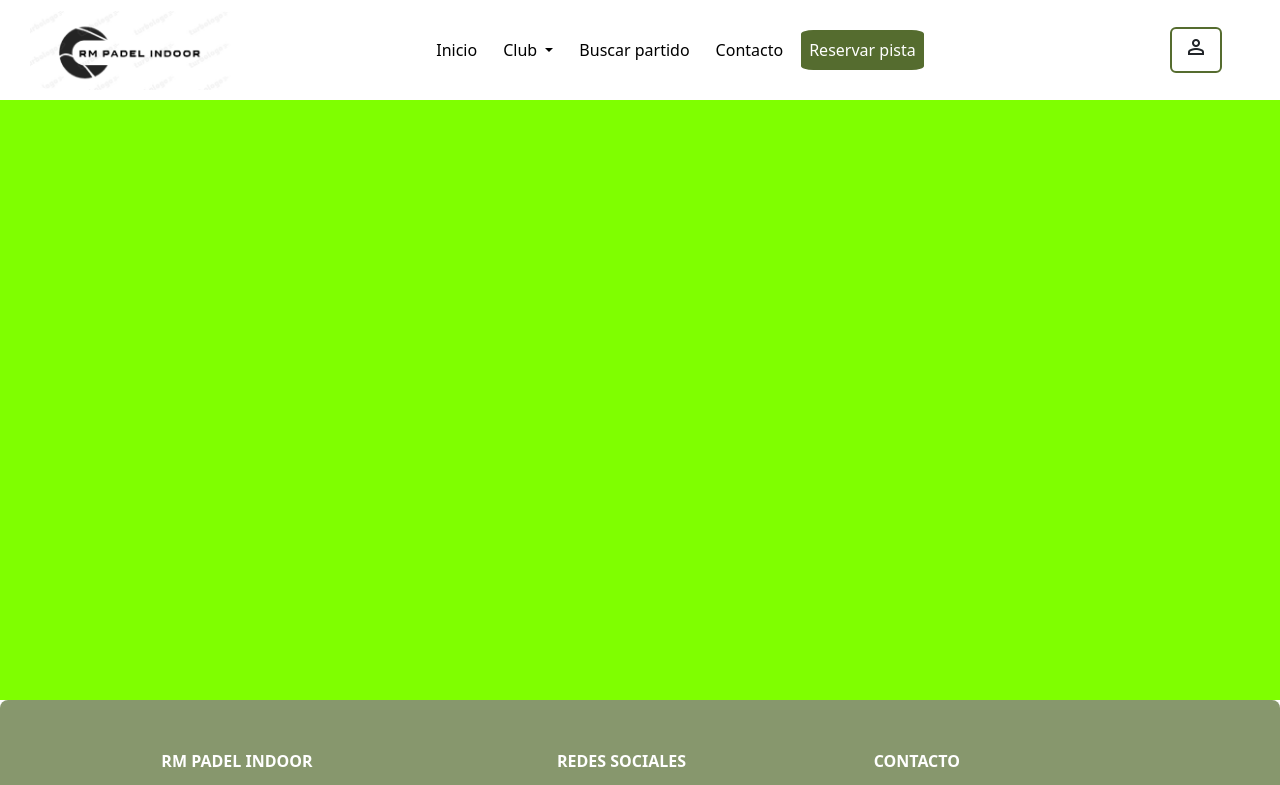
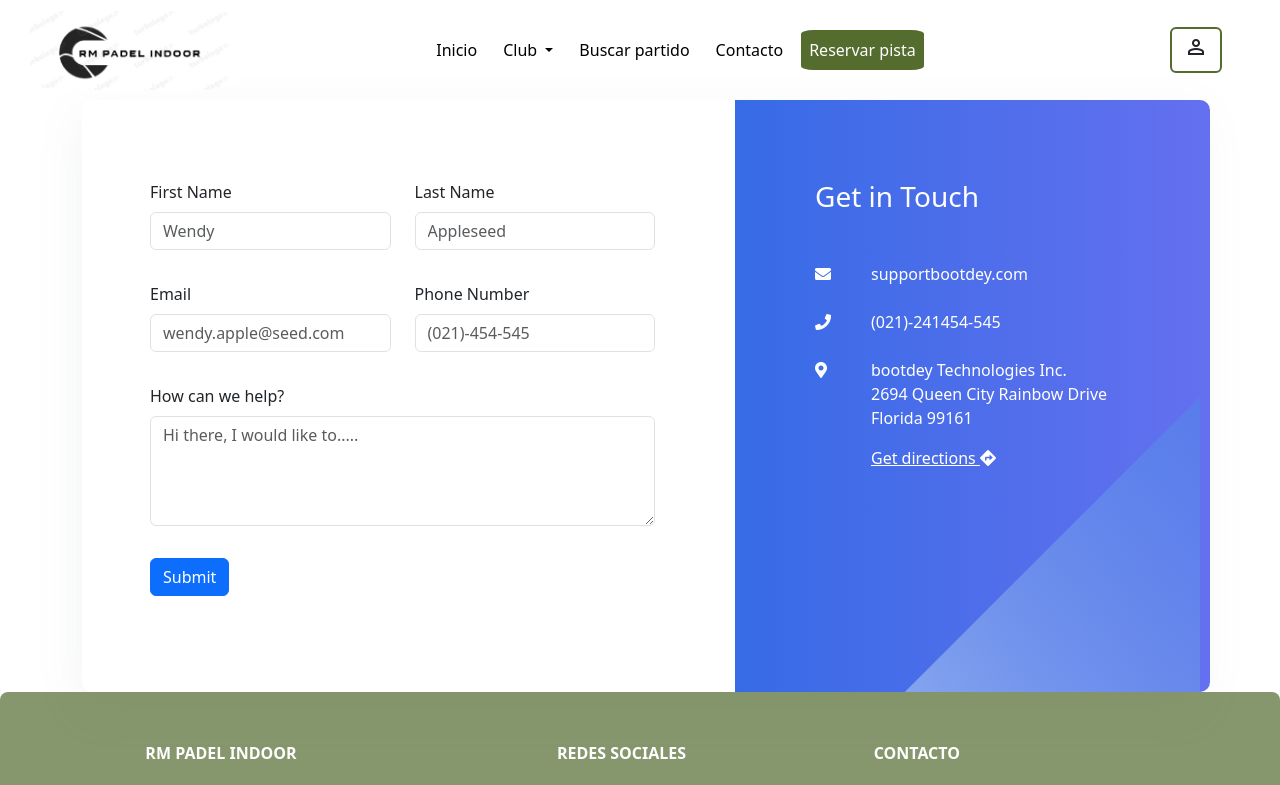
Before and after one commit to rubenmh4/ProyectoDawFront, an Angular app in the folder proyecto/: page /inicioSesion in a window 1280 px wide. Shown: the top 785 px of the page. Built offline with nearby package versions, Linux system fonts and the light colour scheme.

Commit message:
actualización de form-pages

```diff
--- a/proyecto/src/app/components/footer/footer.component.html
+++ b/proyecto/src/app/components/footer/footer.component.html
@@ -1,4 +1,5 @@
-<!-- Footer -->
+
+<link href="https://cdnjs.cloudflare.com/ajax/libs/font-awesome/5.11.2/css/all.min.css" rel="stylesheet"><!-- Footer -->
 <footer class="text-center text-lg-start">
     <!-- Section: Social media -->
 
@@ -13,7 +14,7 @@
           <div class="col-md-3 col-lg-4 col-xl-3 mx-auto mb-4">
             <!-- Content -->
             <h6 class="text-uppercase fw-bold mb-4">
-              <i class="fas fa-gem me-3"></i>RM Padel Indoor
+              RM Padel Indoor
             </h6>
             <p>
               En nuestro centro, ofrecemos la mejor experiencia para los amantes de este apasionante deporte.
--- a/proyecto/src/app/pages/form-pages/form-pages.component.css
+++ b/proyecto/src/app/pages/form-pages/form-pages.component.css
@@ -0,0 +1,47 @@
+body{
+    margin-top:20px;
+    background:#eee;
+}
+.gradient-brand-color {
+    background-image: -webkit-linear-gradient(0deg, #376be6 0%, #6470ef 100%);
+    background-image: -ms-linear-gradient(0deg, #376be6 0%, #6470ef 100%);
+    color: #fff;
+}
+.contact-info__wrapper {
+    overflow: hidden;
+    border-radius: .625rem .625rem 0 0
+}
+
+@media (min-width: 1024px) {
+    .contact-info__wrapper {
+        border-radius: 0 .625rem .625rem 0;
+        padding: 5rem !important
+    }
+}
+.contact-info__list span.position-absolute {
+    left: 0
+}
+.z-index-101 {
+    z-index: 101;
+}
+.list-style--none {
+    list-style: none;
+}
+.contact__wrapper {
+    background-color: #fff;
+    border-radius: 0 0 .625rem .625rem
+}
+
+@media (min-width: 1024px) {
+    .contact__wrapper {
+        border-radius: .625rem 0 .625rem .625rem
+    }
+}
+@media (min-width: 1024px) {
+    .contact-form__wrapper {
+        padding: 5rem !important
+    }
+}
+.shadow-lg, .shadow-lg--on-hover:hover {
+    box-shadow: 0 1rem 3rem rgba(132,138,163,0.1) !important;
+}
--- a/proyecto/src/app/pages/form-pages/form-pages.component.html
+++ b/proyecto/src/app/pages/form-pages/form-pages.component.html
@@ -1,4 +1,92 @@
 <app-header></app-header>
-<div style="height: 600px; background-color: chartreuse;">
+<link href="https://cdnjs.cloudflare.com/ajax/libs/font-awesome/5.11.2/css/all.min.css" rel="stylesheet">
+<div class="container">
+    <div class="contact__wrapper shadow-lg mt-n9">
+        <div class="row no-gutters">
+            <div class="col-lg-5 contact-info__wrapper gradient-brand-color p-5 order-lg-2">
+                <h3 class="color--white mb-5">Get in Touch</h3>
+
+                <ul class="contact-info__list list-style--none position-relative z-index-101">
+                    <li class="mb-4 pl-4">
+                        <span class="position-absolute"><i class="fas fa-envelope"></i></span> supportbootdey.com
+                    </li>
+                    <li class="mb-4 pl-4">
+                        <span class="position-absolute"><i class="fas fa-phone"></i></span> (021)-241454-545
+                    </li>
+                    <li class="mb-4 pl-4">
+                        <span class="position-absolute"><i class="fas fa-map-marker-alt"></i></span> bootdey Technologies Inc.
+                        <br> 2694 Queen City Rainbow Drive
+                        <br> Florida 99161
+
+                        <div class="mt-3">
+                            <a href="https://www.google.com/maps" target="_blank" class="text-link link--right-icon text-white">Get directions <i class="link__icon fa fa-directions"></i></a>
+                        </div>
+                    </li>
+                </ul>
+
+                <figure class="figure position-absolute m-0 opacity-06 z-index-100" style="bottom:0; right: 10px">
+                    <svg xmlns="http://www.w3.org/2000/svg" xmlns:xlink="http://www.w3.org/1999/xlink" width="444px" height="626px">
+                        <defs>
+                            <linearGradient id="PSgrad_1" x1="0%" x2="81.915%" y1="57.358%" y2="0%">
+                                <stop offset="0%" stop-color="rgb(255,255,255)" stop-opacity="1"></stop>
+                                <stop offset="100%" stop-color="rgb(0,54,207)" stop-opacity="0"></stop>
+                            </linearGradient>
+
+                        </defs>
+                        <path fill-rule="evenodd" opacity="0.302" fill="rgb(72, 155, 248)" d="M816.210,-41.714 L968.999,111.158 L-197.210,1277.998 L-349.998,1125.127 L816.210,-41.714 Z"></path>
+                        <path fill="url(#PSgrad_1)" d="M816.210,-41.714 L968.999,111.158 L-197.210,1277.998 L-349.998,1125.127 L816.210,-41.714 Z"></path>
+                    </svg>
+                </figure>
+            </div>
+
+            <div class="col-lg-7 contact-form__wrapper p-5 order-lg-1">
+                <form action="#" class="contact-form form-validate" novalidate="novalidate">
+                    <div class="row">
+                        <div class="col-sm-6 mb-3">
+                            <div class="form-group">
+                                <label class="required-field" for="firstName">First Name</label>
+                                <input type="text" class="form-control" id="firstName" name="firstName" placeholder="Wendy">
+                            </div>
+                        </div>
+
+                        <div class="col-sm-6 mb-3">
+                            <div class="form-group">
+                                <label for="lastName">Last Name</label>
+                                <input type="text" class="form-control" id="lastName" name="lastName" placeholder="Appleseed">
+                            </div>
+                        </div>
+
+                        <div class="col-sm-6 mb-3">
+                            <div class="form-group">
+                                <label class="required-field" for="email">Email</label>
+                                <input type="text" class="form-control" id="email" name="email" placeholder="wendy.apple@seed.com">
+                            </div>
+                        </div>
+
+                        <div class="col-sm-6 mb-3">
+                            <div class="form-group">
+                                <label for="phone">Phone Number</label>
+                                <input type="tel" class="form-control" id="phone" name="phone" placeholder="(021)-454-545">
+                            </div>
+                        </div>
+
+                        <div class="col-sm-12 mb-3">
+                            <div class="form-group">
+                                <label class="required-field" for="message">How can we help?</label>
+                                <textarea class="form-control" id="message" name="message" rows="4" placeholder="Hi there, I would like to....."></textarea>
+                            </div>
+                        </div>
+
+                        <div class="col-sm-12 mb-3">
+                            <button type="submit" name="submit" class="btn btn-primary">Submit</button>
+                        </div>
+
+                    </div>
+                </form>
+            </div>
+            <!-- End Contact Form Wrapper -->
+
+        </div>
+    </div>
 </div>
 <app-footer></app-footer>
--- a/proyecto/src/index.html
+++ b/proyecto/src/index.html
@@ -8,6 +8,7 @@
   <link rel="icon" type="image/x-icon" href="./assets/img/Favicon.png">
   <link rel="stylesheet" href="https://fonts.googleapis.com/css2?family=Material+Symbols+Outlined:opsz,wght,FILL,GRAD@20..48,100..700,0..1,-50..200" />
   <link rel="stylesheet" href="https://cdn.jsdelivr.net/npm/bootstrap@4.3.1/dist/css/bootstrap.min.css" integrity="sha384-ggOyR0iXCbMQv3Xipma34MD+dH/1fQ784/j6cY/iJTQUOhcWr7x9JvoRxT2MZw1T" crossorigin="anonymous">
+  <link href="https://cdnjs.cloudflare.com/ajax/libs/font-awesome/5.11.2/css/all.min.css" rel="stylesheet">
 </head>
 <body>
   <app-root></app-root>
```
Also changed, not shown: 1 other file (tests, documents, lock files or other folders).
